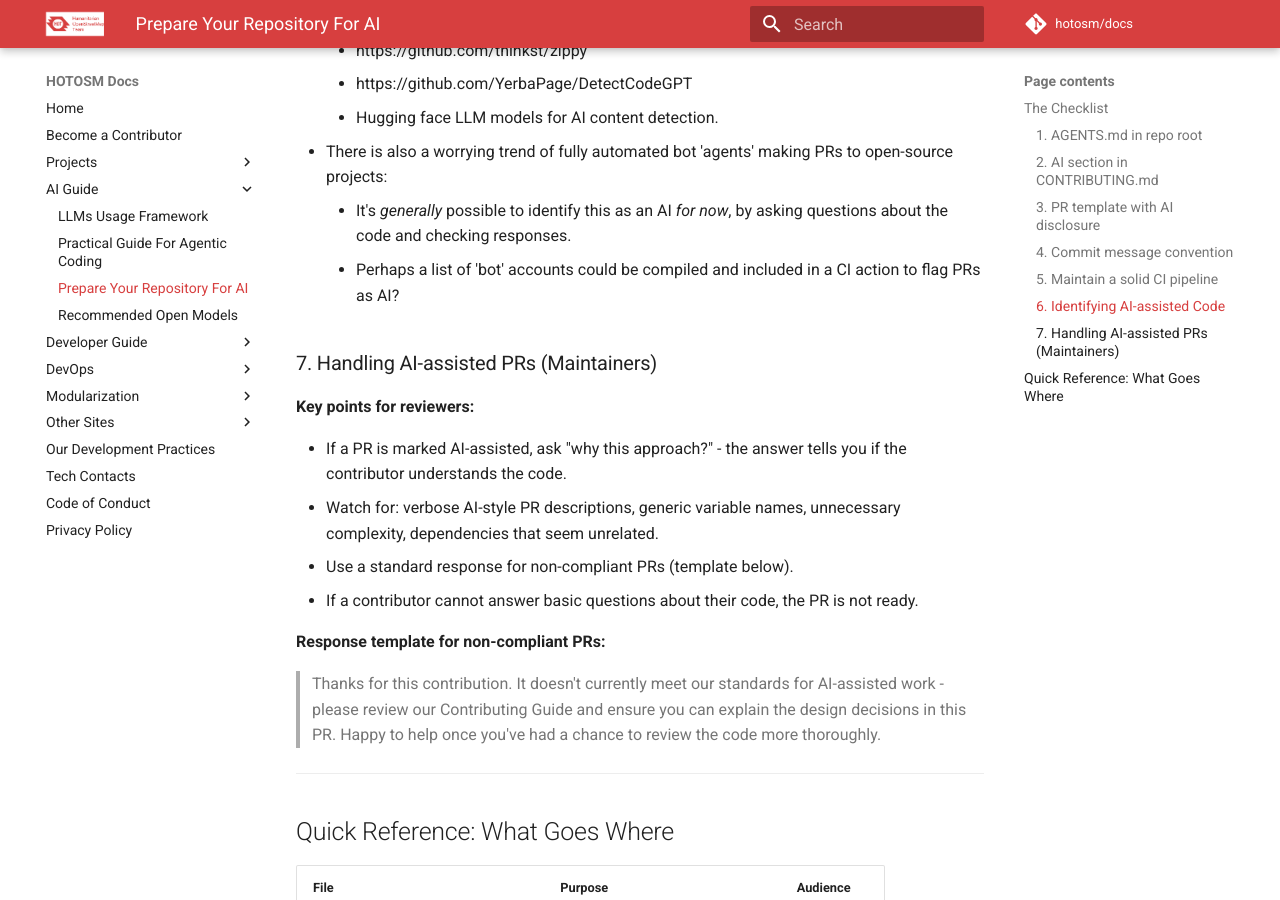
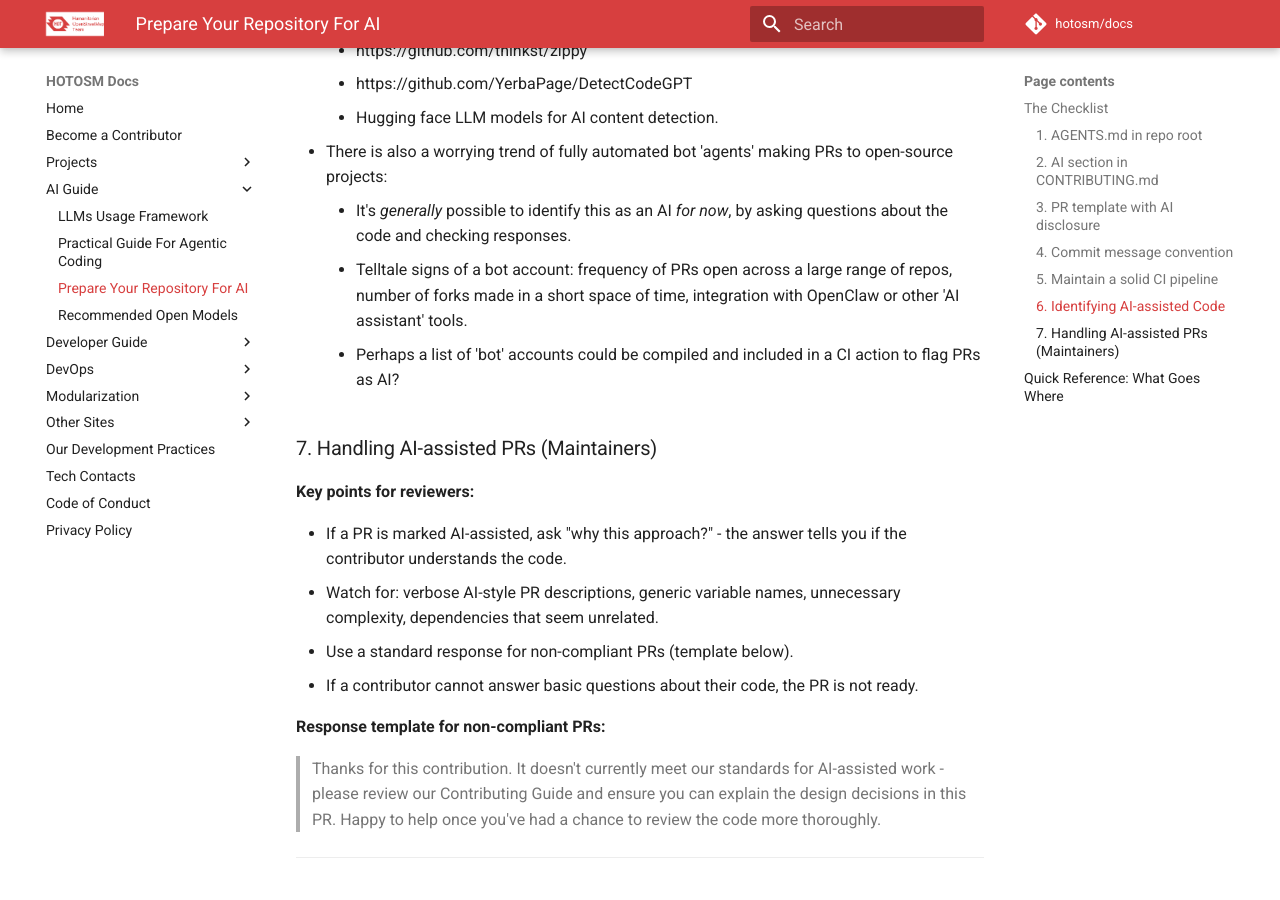
Before and after one commit to hotosm/docs, an MkDocs documentation site: the page built from docs/ai-guide/managing-ai-contributions.md, in a window 1280 px wide and 900 px high, scrolled down 3976 px. Built offline with MkDocs 1.6.1 and Material for MkDocs 9.7.7, drawn with Linux system fonts in a browser that asks for light colours; comment, search, counter and statistics services are not loaded.

Commit message:
fix: note about identifying ai bot accounts

```diff
--- a/docs/ai-guide/managing-ai-contributions.md
+++ b/docs/ai-guide/managing-ai-contributions.md
@@ -151,6 +151,7 @@ CI pipeline tools can catch what human review misses:
   - Hugging face LLM models for AI content detection.
 - There is also a worrying trend of fully automated bot 'agents' making PRs to open-source projects:
   - It's _generally_ possible to identify this as an AI _for now_, by asking questions about the code and checking responses.
+  - Telltale signs of a bot account: frequency of PRs open across a large range of repos, number of forks made in a short space of time, integration with OpenClaw or other 'AI assistant' tools.
   - Perhaps a list of 'bot' accounts could be compiled and included in a CI action to flag PRs as AI?
 
 ### 7. Handling AI-assisted PRs (Maintainers)
```
